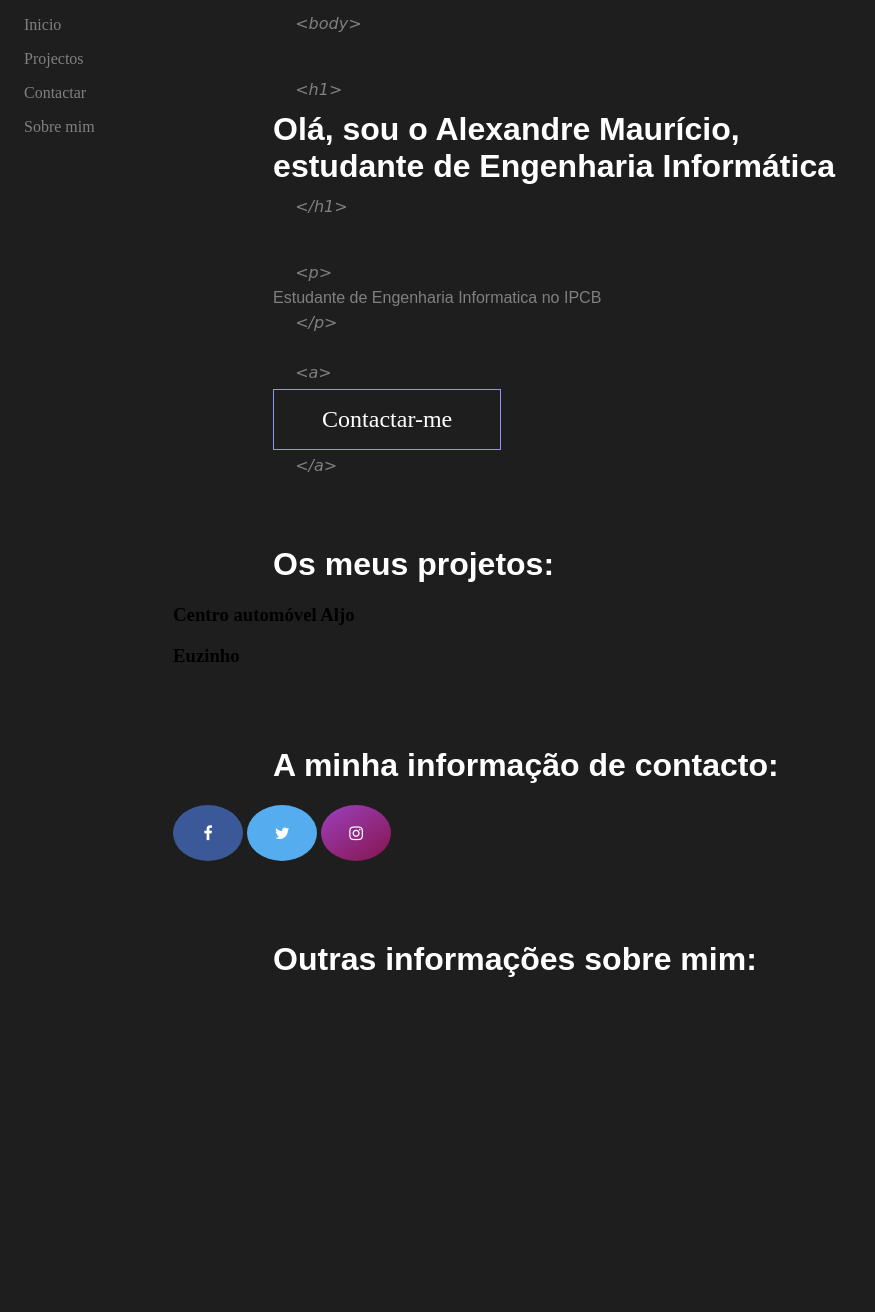
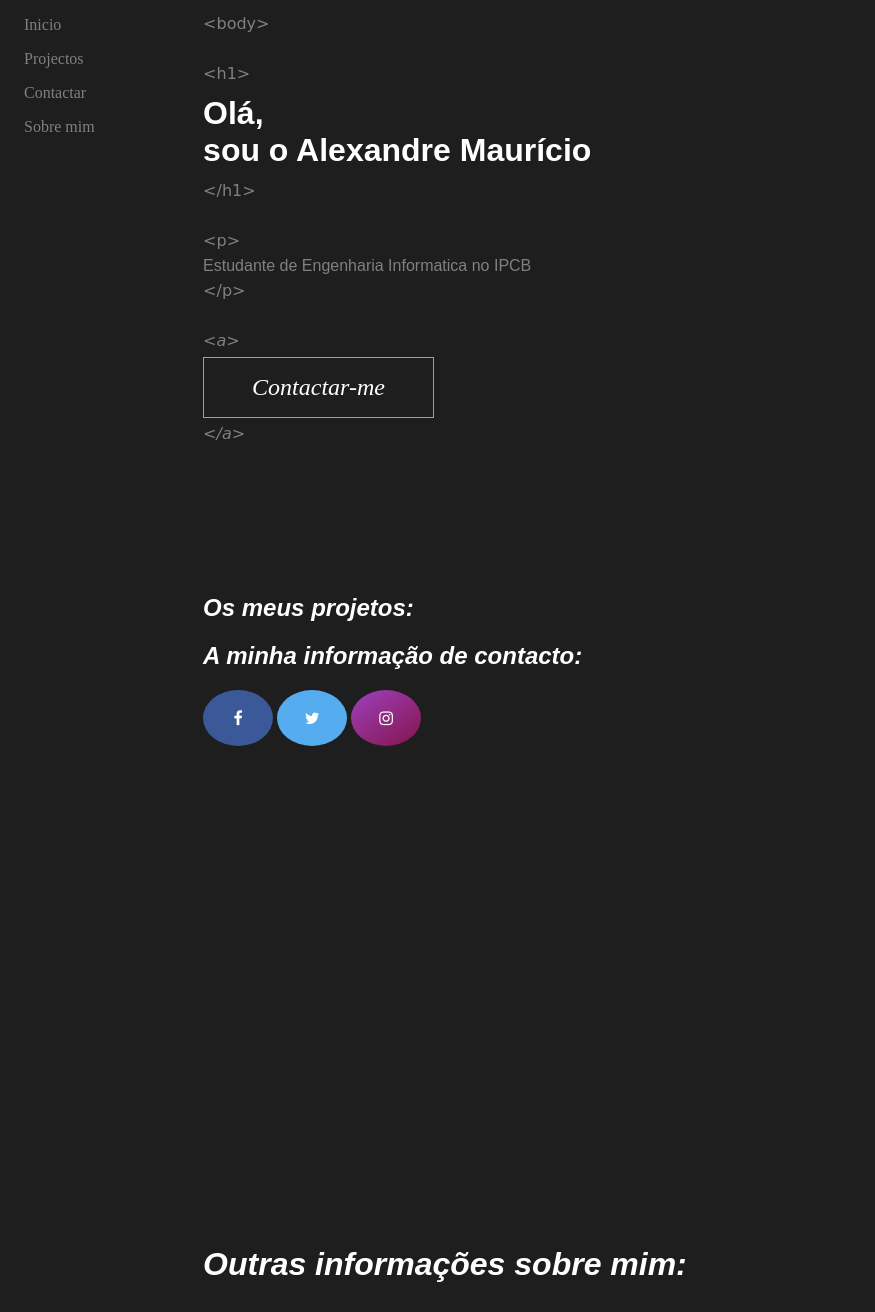
Before and after one commit to AlexandreMauricio/portfolio, a PHP site: page / in a window 1280 px wide. Shown: the whole page, without its empty margins (0-875 px from the left). Before the commit the page ends 977 px from the top, so only its background shows below. Run offline with PHP 8.4, Linux system fonts and the light colour scheme.

Commit message:
Grid e position

```diff
--- a/estilo.css
+++ b/estilo.css
@@ -1,22 +1,30 @@
-header{
-    position: fixed;
-}
-
 body {
     background-color: #1E1E1E;
     display: grid;
-    grid-template-areas: 'menu main main main main main main main';
+    grid-template-areas: 'menu main main main';
 }
 
+#subtitulo{
+    font-family: 'Montserrat', sans-serif;
+    color: gray;
+}
 
-xmp{
+.container a{
+    color: white;
+    font-size: 1.5rem;
+    padding: 1rem 3rem;
+}
+#home p.tag{
     line-height: 0px;
+    font-family: 'ArchitectsDaughter', cursive;
+    color: gray;
 }
 /*Grid*/
 
 main { grid-area: main;}
 
-#menu{ grid-area: menu;}
+#menu{ grid-area: menu;
+    position:fixed;}
 
 /* Estilo do menu */
 ul {
@@ -37,12 +45,6 @@ li a {
 li a:hover {
     background-color: #555;
     color: white;
-}
-
-xmp {
-    font-family: 'ArchitectsDaughter', cursive;
-    color: gray;
-
 }
 
 .btn {
@@ -112,5 +114,8 @@ xmp {
   h1, h2{
     color: white;
     font-family: 'Coda Caption', sans-serif;
-    margin-left: 100px;
   }
+
+  #projetos{
+      margin-top: 10rem;
+  }
--- a/index.html
+++ b/index.html
@@ -12,6 +12,7 @@
 </head>
 
 <body>
+    <!--Menu principal -->
     <div id="menu">
         <ul>
             <li><a href="#home">Inicio</a></li>
@@ -21,75 +22,47 @@
         </ul>
     </div>
     <main>
-        <div class="horizontal">
-            <div id="home">
-                <!--Menu principal -->
-                <i>
-                    <xmp style="padding-bottom: 50px">
+        <div id="home">
 
-                        <body>
+            <p class="tag">&lt;body&gt;</p>
+            <br>
+            <p class="tag">&lt;h1&gt;</p>
 
-                    </xmp>
-                </i> <i>
-                    <xmp>
-                        <h1>
-                    </xmp>
-                </i>
-                <h1>
-                    Olá, sou o Alexandre Maurício,<br> estudante de Engenharia
-                    Informática
-                </h1>
-                <i>
-                    <xmp style="padding-bottom: 50px;">
-                        </h1>
-                    </xmp>
-                </i> <i>
-                    <xmp>
-                        <p>
-                    </xmp>
-                </i>
-                <p style="font-family: 'Montserrat', sans-serif; margin-left: 100px; color: gray">Estudante
-                    de Engenharia Informatica no IPCB</p>
-                <i>
-                    <xmp>
-                        </p>
-                    </xmp>
-                </i>
-                <i>
-                    <xmp style="margin-top:50px;">
-                        <a>
-                    </xmp>
-                </i>
-                <div class="container" style="margin-left: 100px;">
-                    <a style="color: white; font-size: 1.5rem; padding: 1rem 3rem" href="#info"
-                        class="btn">Contactar-me</a>
+            <h1>
+                Olá,<br> sou o Alexandre Maurício
+            </h1>
+
+            <p class="tag">&lt;/h1&gt;</p>
+            <br>
+            <p class="tag">&lt;p&gt;</p>
+
+            <p id="subtitulo">Estudante
+                de Engenharia Informatica no IPCB</p>
+
+            <p class="tag">&lt;/p&gt;</p>
+            <br>
+            <i>
+                <p class="tag">&lt;a&gt;</p>
+
+                <div class="container" id="contactar">
+                    <a href="#info" class="btn">Contactar-me</a>
                 </div>
-                <i>
-                    <xmp>
-                        </a>
-                    </xmp>
-                </i>
-            </div>
+
+                <p class="tag">&lt;/a&gt;</p>
 
         </div>
-        <h1 style="margin-top: 5rem;">Os meus projetos:</h1>
         <div id="projetos">
-            <div id="aljo">
-                <h3>Centro automóvel Aljo</h3>
-            </div>
-            <div id="euzinho">
-                <h3>Euzinho</h3>
-            </div>
+            <h2>Os meus projetos:</h2>
         </div>
-        <h1 style="margin-top: 5rem;">A minha informação de contacto:</h1>
+        <h2>A minha informação de contacto:</h2>
         <div id="contacto">
             <div id="social">
                 <a href="https://www.facebook.com/alexandrem00/" target="_blank" class="fa fa-facebook"></a>
                 <a href="https://twitter.com/alex_s_mauricio" target="_blank" class="fa fa-twitter"></a>
-                <a href="https://www.instagram.com/alex.s.mauricio/" target="_blank" class="fa fa-instagram"></a>
+                <a href="https://www.instagram.com/alexandresan21/" target="_blank" class="fa fa-instagram"></a>
             </div>
         </div>
-        <footer>
+        <footer style="margin-top: 500px;">
             <h1 style="margin-top: 5rem;">Outras informações sobre mim:</h1>
             <div id="info"></div>
         </footer>
```
